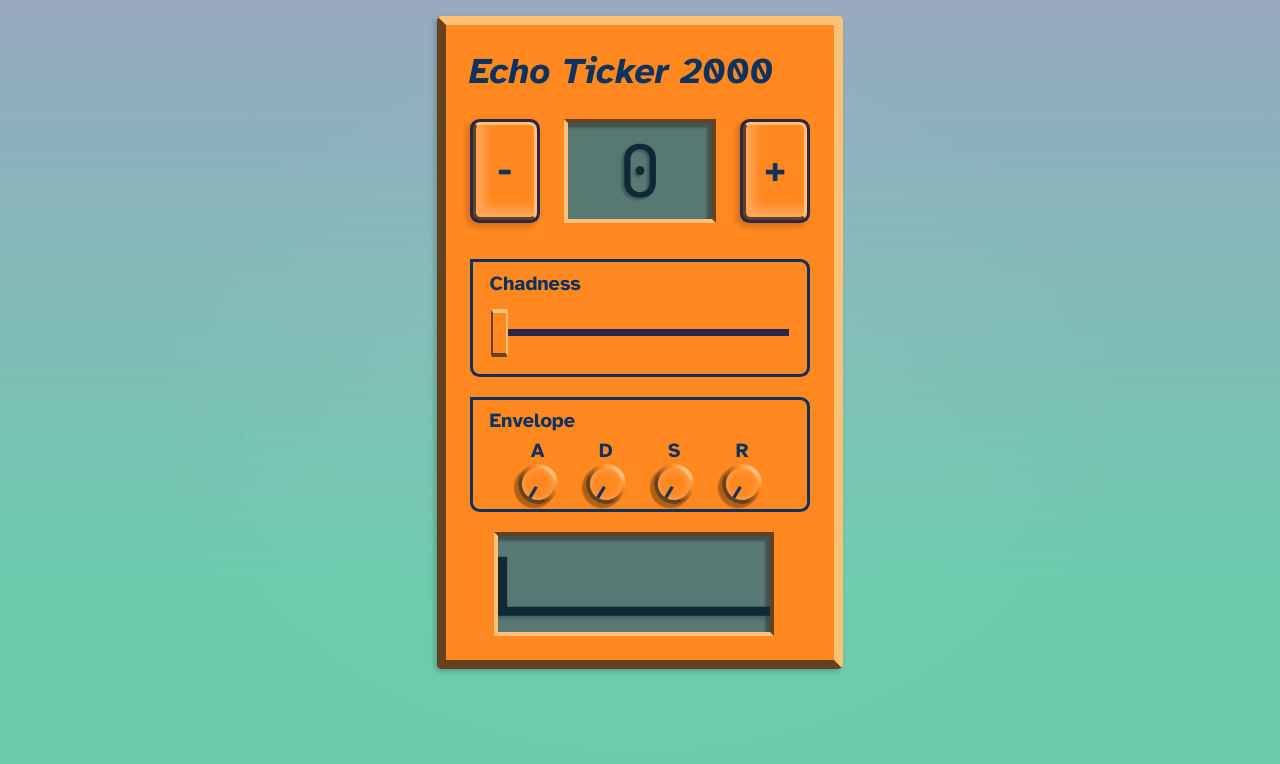
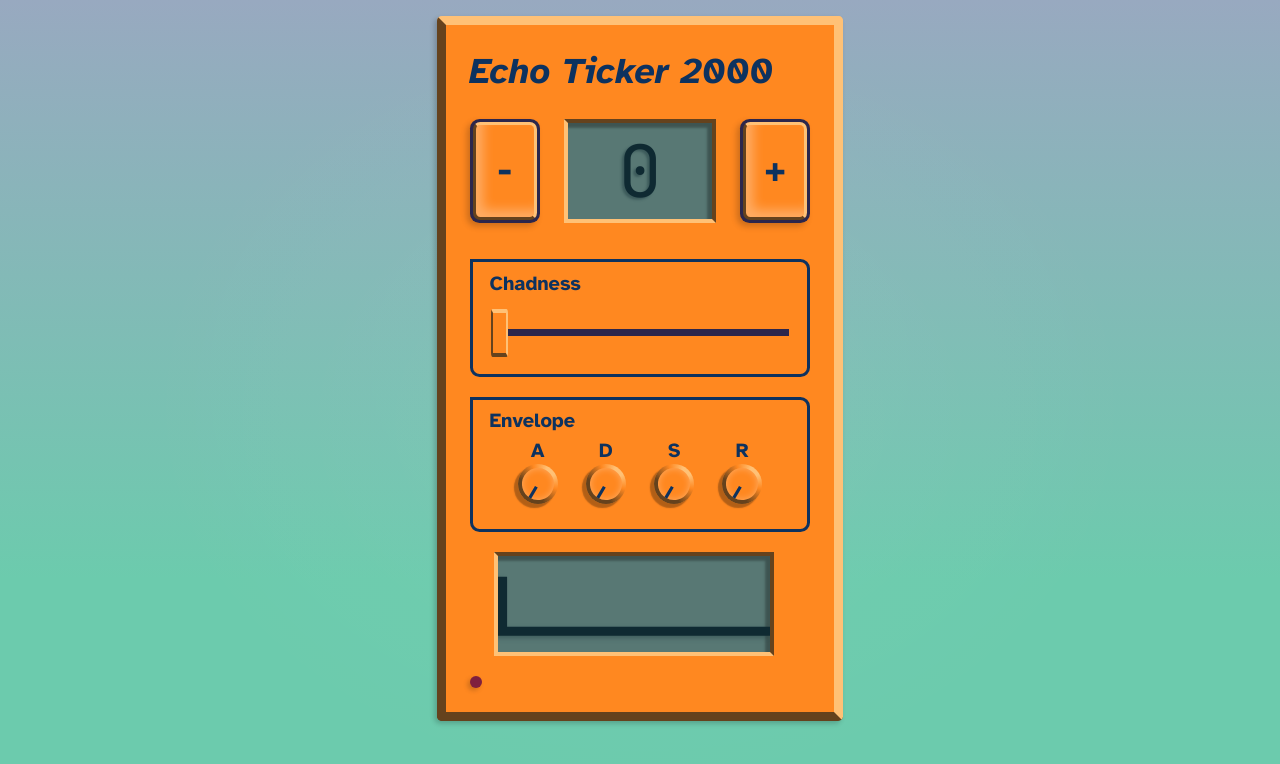
Before and after one commit to CIOSAI/SokkasuannSkeumorphicUI, a SvelteKit app: page / in a window 1280 px wide. Shown: the top 764 px of the page. Built offline with nearby package versions, Linux system fonts and the light colour scheme.

Commit message:
made light thingy

```diff
--- /dev/null
+++ b/src/lib/Light.svelte
@@ -0,0 +1,27 @@
+<script lang="ts">
+  export let status = false;
+</script>
+
+{#if status}
+  <div class='light-on'/>
+{:else}
+  <div class='light-off'/>
+{/if}
+
+<style>
+  .light-on{
+    width: .5em;
+    height: .5em;
+    background-color: rgb(255, 230, 238);
+    border-radius: 50%;
+    box-shadow: 0 0 .6em .3em rgba(255, 0, 81, 0.332);
+  }
+
+  .light-off{
+    width: .5em;
+    height: .5em;
+    background-color: rgb(127, 32, 62);
+    border-radius: 50%;
+    box-shadow: -.1em .1em .2em rgba(0,0,0,0.2);
+  }
+</style>
--- a/src/lib/Slider.svelte
+++ b/src/lib/Slider.svelte
@@ -1,11 +1,10 @@
 <script lang="ts">
-  let slider_x = 0;
-  $: console.log(slider_x);
+  export let value = 0;
 </script>
 
 <div id='container'>
   <input type='range' min='0' max='1' step='0.00000001'
-    bind:value={slider_x}
+    bind:value
   >
 </div>
 
--- a/src/routes/+page.svelte
+++ b/src/routes/+page.svelte
@@ -3,9 +3,12 @@
   import Slider from '$lib/Slider.svelte';
   import Knob from '$lib/Knob.svelte';
   import Screen from '$lib/Screen.svelte';
+  import Light from '$lib/Light.svelte';
 
+  let chadness = 0;
   let knob_values = {a: 0, d: 0, s: 0, r: 0};
   $: console.log(knob_values)
+  $: console.log(`chadness : ${chadness}`)
 </script>
 
 <svelte:head>
@@ -26,7 +29,7 @@
     <div style='height: 20px'/>
     <div class='slider-container'>
       <span class='label'>Chadness</span>
-      <Slider />
+      <Slider bind:value={chadness}/>
     </div>
     <div style='height: 20px;'/>
     <div class='knob-container'>
@@ -49,6 +52,7 @@
           <Knob bind:value={knob_values.r} max={1} min={0} pixelRange={50} />
         </div>
       </div>
+      <div style='height: 20px;'/>
     </div>
     <div style='height: 20px;'/>
     <div class='screen-container'>
@@ -64,6 +68,8 @@
         </svg>
       </Screen>
     </div>
+    <div style='height: 20px;'/>
+    <Light status={chadness>.5}/>
   </div>
 </section>
 
```
